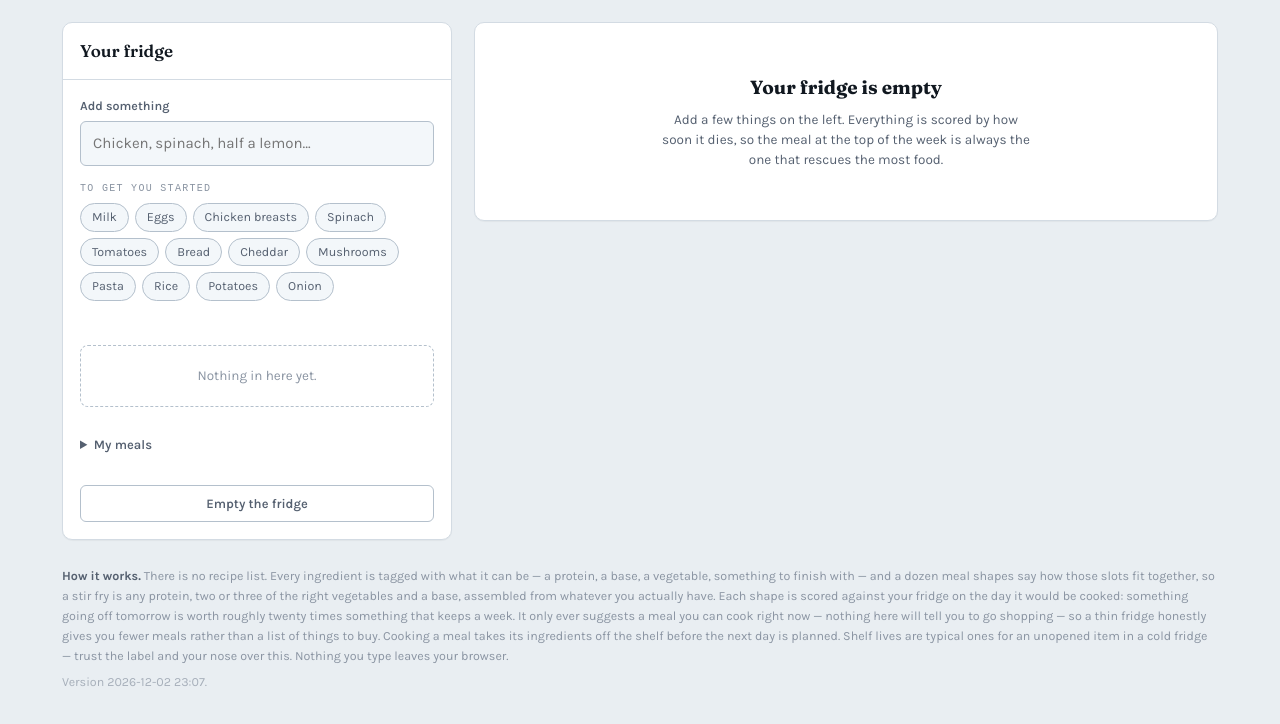
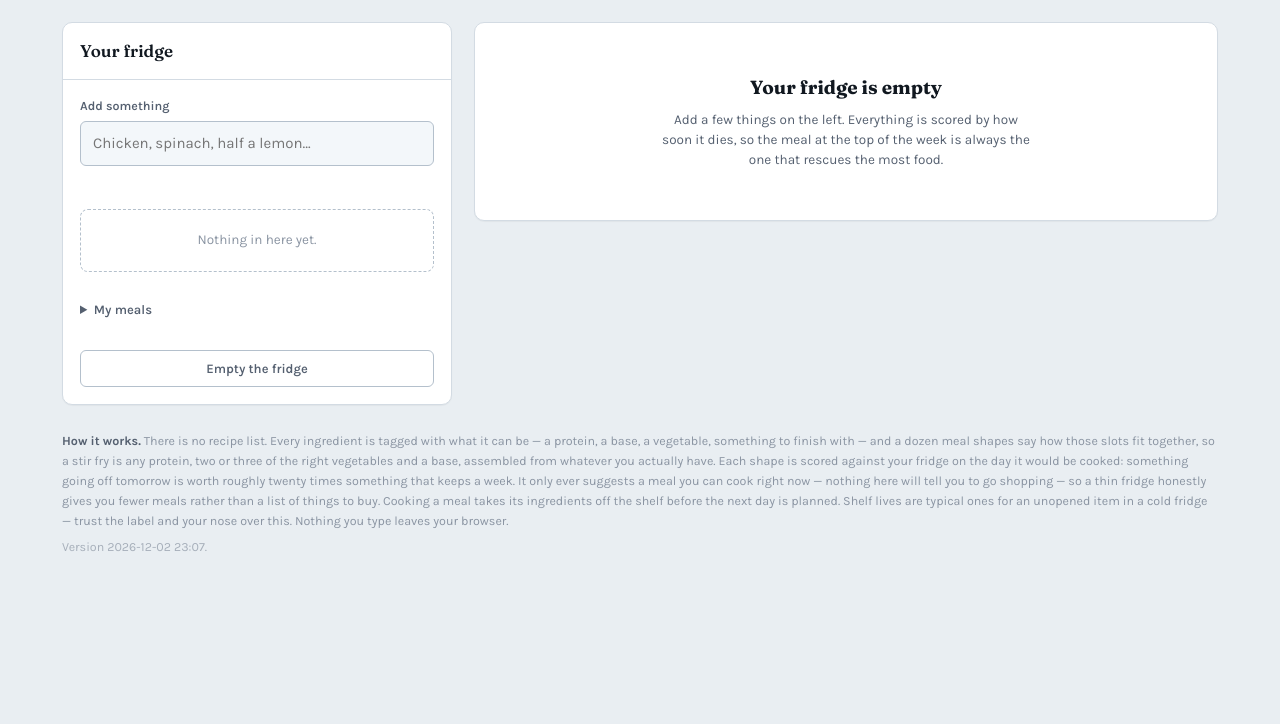
Before and after one commit to dfj951/eat-me-first, a website built with Vite: page index.html in a window 1280 px wide. Shown: the part 110-834 px from the top of the page. After the commit the page ends 800 px from the top, so only its background shows below. Built offline with nearby package versions, Linux system fonts and the light colour scheme; a web font is replaced by a local one.

Commit message:
Drop the starter suggestions - the chips are yours alone
Twelve foods I guessed at were taking up the top of the panel before you
had added anything. The row now holds only what you have actually added,
and stays hidden entirely until there is something to put in it.

```diff
--- a/index.html
+++ b/index.html
@@ -46,8 +46,8 @@
           <div class="hits" id="hits" role="listbox"></div>
         </div>
 
-        <div>
-          <p class="eyebrow" id="chipsLabel">To get you started</p>
+        <div id="chipsBlock" hidden>
+          <p class="eyebrow">Recently added</p>
           <div class="chips" id="chips"></div>
         </div>
 
--- a/src/ui/fridge.js
+++ b/src/ui/fridge.js
@@ -9,14 +9,9 @@ import { daysLeft, daysText, urgency, shortDate } from '../lib/dates.js'
 import * as state from '../state.js'
 import { escapeHtml as esc } from './html.js'
 
-/**
- * What the chips show before you've added anything. Once you have, your
- * own recent additions take over — after a week it's your actual
- * shopping rather than my guess at it.
- */
-const STARTERS = ['milk', 'eggs', 'chicken', 'spinach', 'tomato', 'bread',
-  'cheddar', 'mushroom', 'pasta', 'rice', 'potato', 'onion']
-
+/* The chips are only ever your own recent additions — there is no list
+   of suggestions to wade through. Until you have added something the
+   whole row stays hidden rather than showing my guess at what you buy. */
 const CHIP_COUNT = 12
 
 /* What a hand-typed food can be, in the words a person would use rather
@@ -132,34 +127,23 @@ export function mountFridge () {
     .addEventListener('click', () => state.emptyFridge())
 }
 
-/** One tap for whatever you keep buying, padded with basics early on. */
+/** One tap for whatever you keep buying. Hidden until you've bought something. */
 export function renderChips () {
-  const seen = new Set()
-  const keys = []
+  const block = document.getElementById('chipsBlock')
+  const keys = state.recent.filter(key => FOODS[key]).slice(0, CHIP_COUNT)
 
-  for (const key of [...state.recent, ...STARTERS]) {
-    if (FOODS[key] && !seen.has(key)) {
-      seen.add(key)
-      keys.push(key)
-    }
-    if (keys.length === CHIP_COUNT) break
+  block.hidden = keys.length === 0
+  if (!keys.length) {
+    document.getElementById('chips').innerHTML = ''
+    return
   }
-
-  document.getElementById('chipsLabel').textContent =
-    state.recent.length ? 'Recently added' : 'To get you started'
-
-  // Only your own recents get a cross. The starter suggestions aren't
-  // yours to remove — they disappear on their own as you add things.
-  const mine = new Set(state.recent)
 
   document.getElementById('chips').innerHTML = keys.map(key => {
     const label = esc(FOODS[key].label)
     return `<span class="chip">
       <button class="chip-add" type="button" data-k="${key}">${label}</button>
-      ${mine.has(key)
-        ? `<button class="chip-x" type="button" data-forget="${key}"
-                   aria-label="Remove ${label} from recently added">&times;</button>`
-        : ''}
+      <button class="chip-x" type="button" data-forget="${key}"
+              aria-label="Remove ${label} from recently added">&times;</button>
     </span>`
   }).join('')
 }
```
